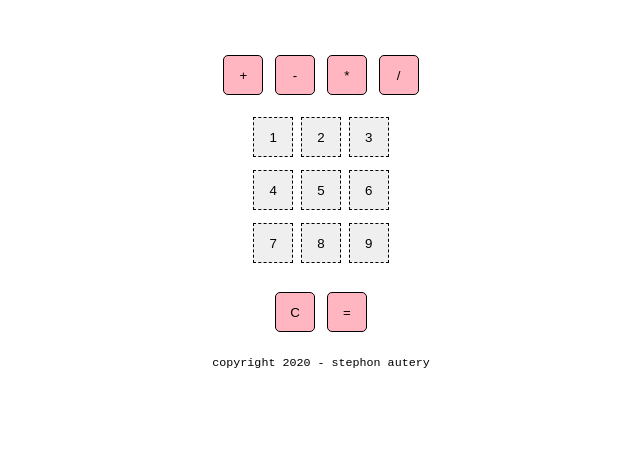
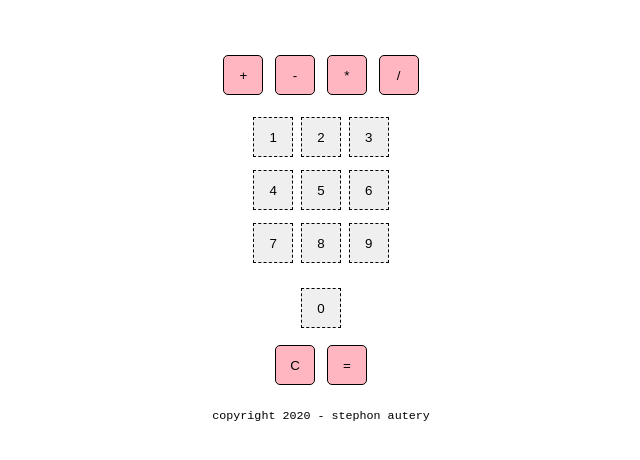
Before and after one commit to StephonAutery/a-simple-calculator, a plain HTML site: page index.html in a window 1280 px wide. Shown: the part 60-520 px from the top of the page, without its empty margins (319-959 px from the left). Drawn offline with Linux system fonts and the light colour scheme.

Commit message:
add the zero

```diff
--- a/index.html
+++ b/index.html
@@ -40,6 +40,11 @@
             <button class="keys" id="key9">9</button>
         </p>
     </div>
+    <div id="zero">
+        <p>
+        <button id="zero" class="keys">0</button>
+        </p>
+    </div>
 
     <div id="funKeys">
         <button class="function" id="clear">C</button>
--- a/javaScript.js
+++ b/javaScript.js
@@ -88,6 +88,10 @@ for (i = 1; i <= 9; i++){
     varKey.addEventListener('click', makeNum, false);
 }
 
+//build the zero button
+varKey = document.getElementById("zero");
+varKey.addEventListener('click', makeNum, false);
+
 // build the operator buttons
 varAdd = document.getElementById("key10");
 varAdd.addEventListener('click', getOperator, false);
```
